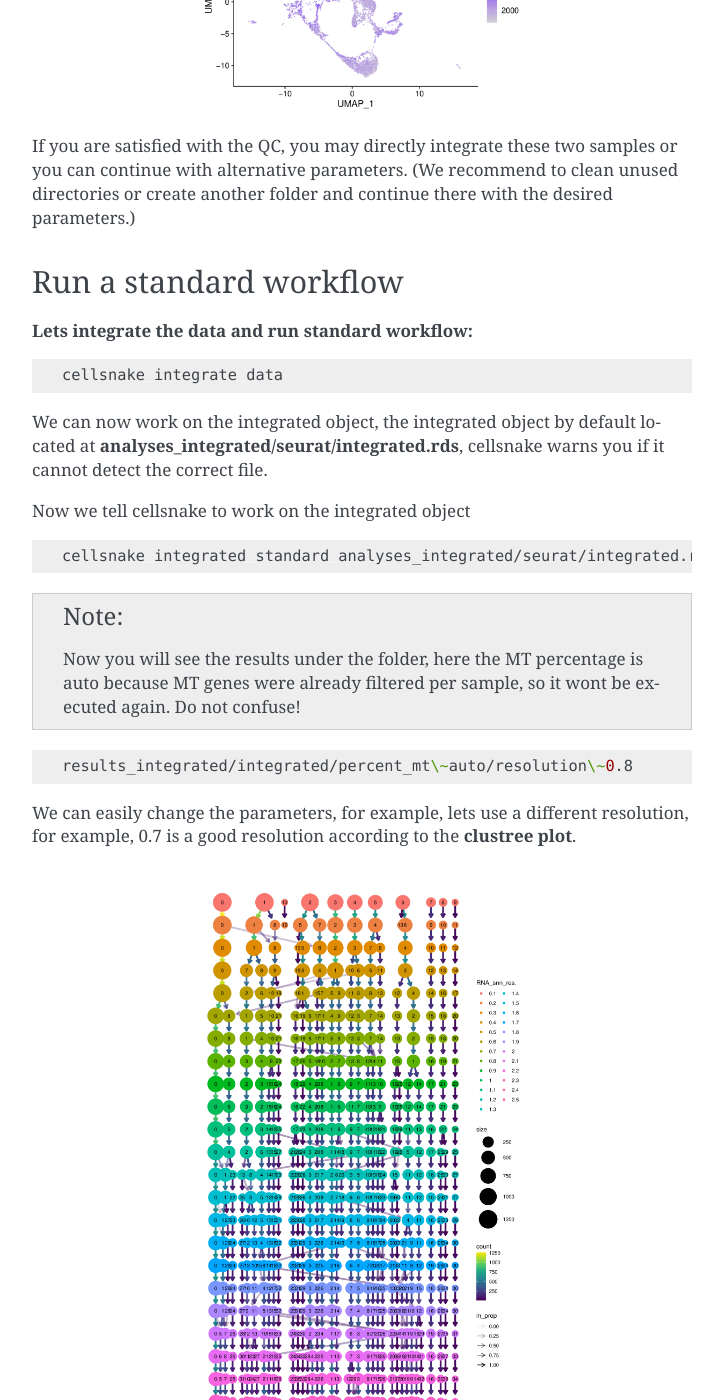
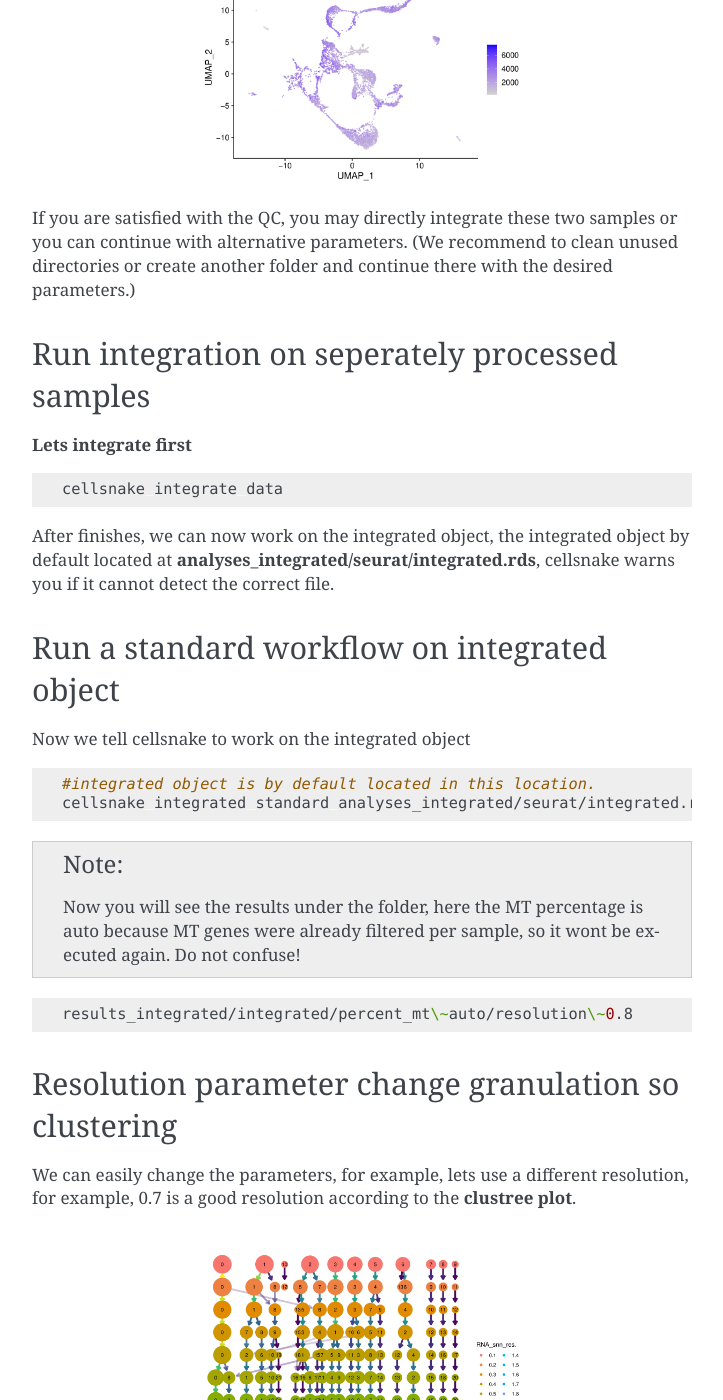
Before and after one commit to sinanugur/cellsnake, a Sphinx documentation site: the page built from docs/fetalbrain.rst, in a window 1280 px wide and 1400 px high, scrolled down 2573 px. Shown: the whole window, without its empty margins (388-1111 px from the left). Built offline with Sphinx 7.4.7, drawn with Linux system fonts in a browser that asks for light colours; some of the changed text lies outside the part shown.

Commit message:
documentation

```diff
--- a/docs/fetalbrain.rst
+++ b/docs/fetalbrain.rst
@@ -109,21 +112,24 @@ If you are satisfied with the QC, you may directly integrate these two samples o
 
 
 
-Run a standard workflow
-#######################
-**Lets integrate the data and run standard workflow:**
+Run integration on seperately processed samples
+###############################################
+**Lets integrate first**
 
 .. code-block:: bash
 
     cellsnake integrate data
 
 
-We can now work on the integrated object, the integrated object by default located at **analyses_integrated/seurat/integrated.rds**, cellsnake warns you if it cannot detect the correct file.
+After finishes, we can now work on the integrated object, the integrated object by default located at **analyses_integrated/seurat/integrated.rds**, cellsnake warns you if it cannot detect the correct file.
 
+Run a standard workflow on integrated object
+############################################
 Now we tell cellsnake to work on the integrated object
 
 .. code-block:: bash
 
+    #integrated object is by default located in this location.
     cellsnake integrated standard analyses_integrated/seurat/integrated.rds
 
 
@@ -139,7 +145,8 @@ Now we tell cellsnake to work on the integrated object
 
 
 
-
+Resolution parameter change granulation so clustering
+#####################################################
 We can easily change the parameters, for example, lets use a different resolution, for example, 0.7 is a good resolution according to the **clustree plot**.
 
 .. figure:: plot_clustree.png
@@ -152,6 +159,8 @@ We can easily change the parameters, for example, lets use a different resolutio
 
 
 
+Run an advanced workflow on integrated object
+#############################################
 You can generate additional analyses with advanced command.
 
 .. code-block:: bash
@@ -160,6 +169,8 @@ You can generate additional analyses with advanced command.
 
 
 
+Autoresolution is also possible
+###############################
 
 It is also possible to use autoresolution on the integrated sample:
 
--- a/docs/glossary.rst
+++ b/docs/glossary.rst
@@ -11,3 +11,9 @@ Here we explain some of the terminology related to Cellsnake and Seurat.
 **nFeature_RNA** is the number of genes detected in each cell. You can access this plot under *technicals*.
 
 **nCount_RNA** is the total number of molecules detected within a cell. You can access this plot under *technicals*.
+
+**mt.percent** Mitochondrial RNA percentage. We use "^[Mm][Tt]-" regex pattern to detect MT genes. Higher percentage of MT genes may suggest death cells.
+
+**rp.percent** Ribosomal RNA percentage. We use "(?i)(^RP[SL])" regex pattern to detect ribosomal genes. Usually no filtering required for ribosomal genes.
+
+**Snakemake** Snakemake is a workflow managament tool to design bioinformatics pipeline. Cellsnake contains a Snakemake workflow based on mostly Seurat which is an R based single-cell analysis tool.
```
Also changed, not shown: other parts of docs/fetalbrain.rst (+3 -0 lines).
